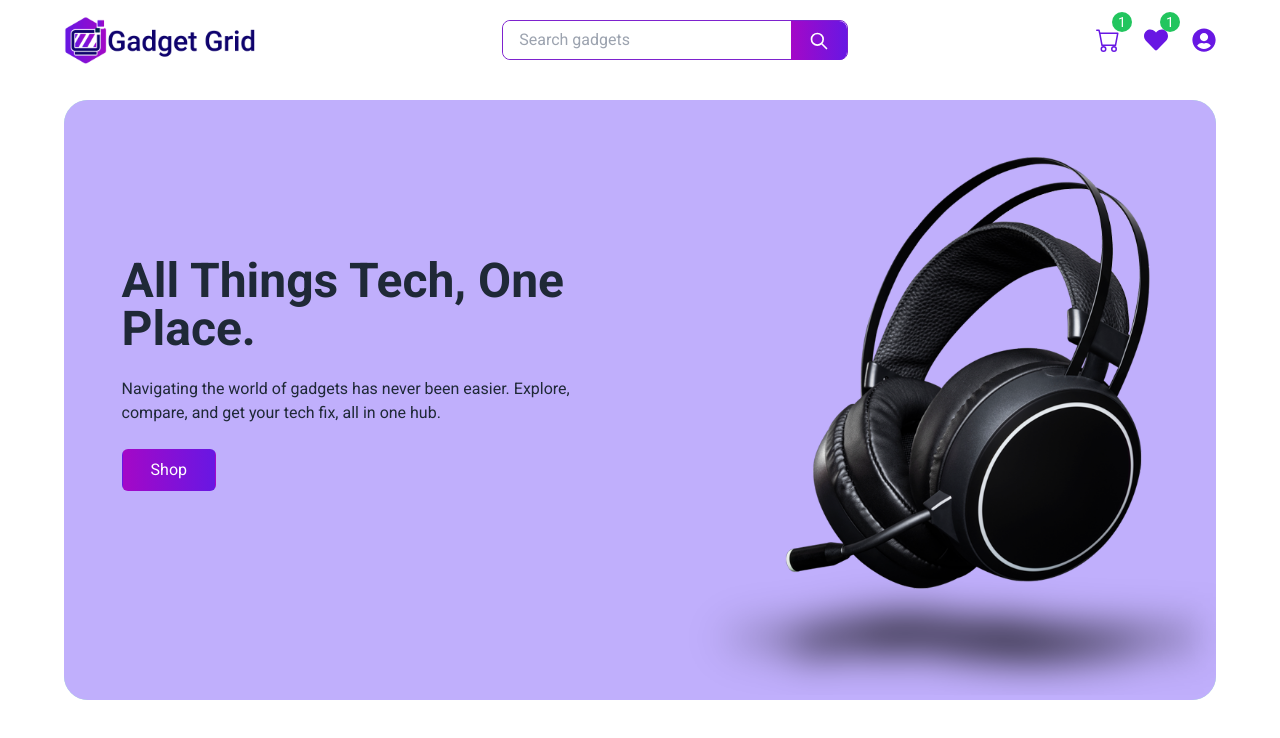
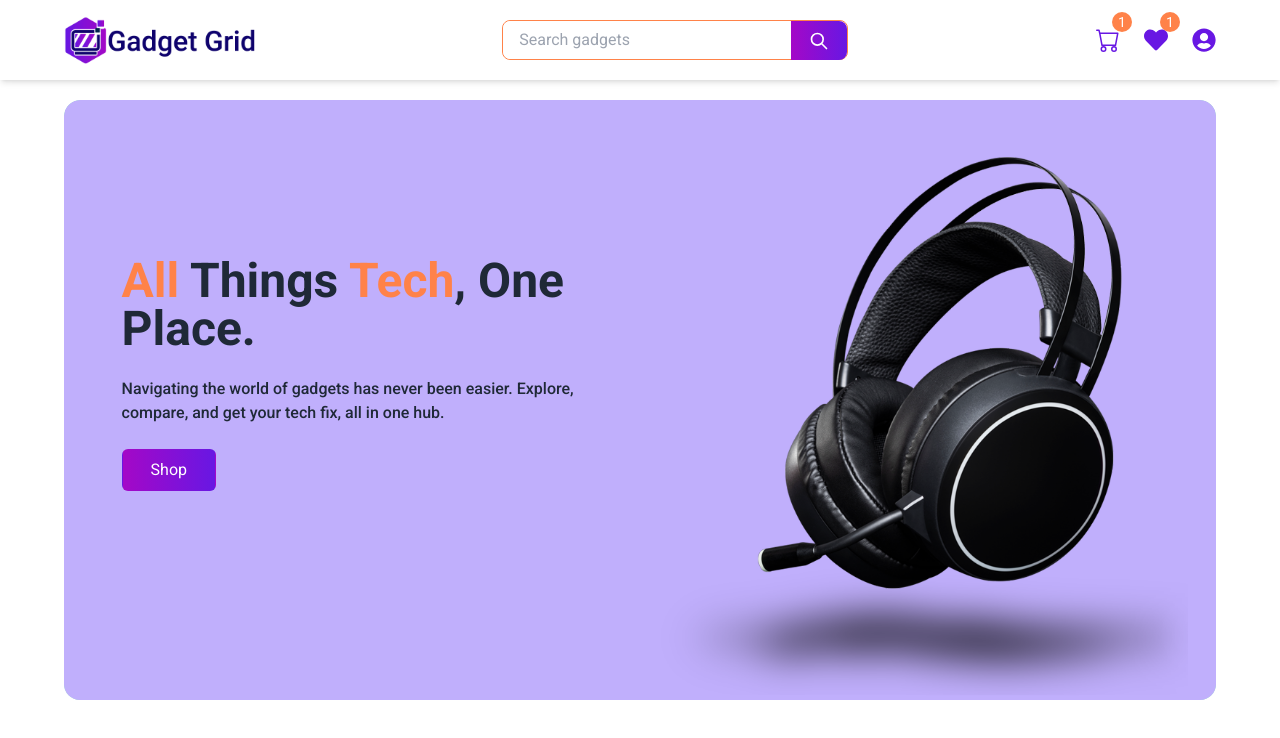
Before and after one commit to MHkhan994/gadget-grid, a React (Vite) app: page / in a window 1280 px wide. Shown: the top 738 px of the page. Built offline with nearby package versions, Linux system fonts and the light colour scheme.

Commit message:
design updated

```diff
--- a/src/Layout/Main.jsx
+++ b/src/Layout/Main.jsx
@@ -21,7 +21,7 @@ const Main = () => {
             <div className="lg:hidden block">
                 <MobileNavbar></MobileNavbar>
             </div>
-            <div className="mt-16 lg:mt-0">
+            <div className="mt-20 lg:mt-0">
                 <Outlet></Outlet>
             </div>
             <div className="h-screen"></div>
--- a/src/Pages/Home/Banner.jsx
+++ b/src/Pages/Home/Banner.jsx
@@ -2,7 +2,7 @@ import { Swiper, SwiperSlide } from 'swiper/react';
 import 'swiper/css';
 import 'swiper/css/effect-fade';
 
-import laptopImg from '../../assets/banner/laptop.png'
+import laptopImg from '../../assets/banner/laptop-2.webp'
 import cameraImg from '../../assets/banner/camera.png'
 import cctvImg from '../../assets/banner/cctv.png'
 import headphonesImg from '../../assets/banner/headphones.png'
@@ -47,7 +47,7 @@ const Banner = () => {
     ]
 
     return (
-        <div data-aos="fade-up" className='lg:h-[75vh] mt-5 min-h-[300px] h-[95vh] md:h-[30vh] my-container rounded-3xl overflow-hidden relative'>
+        <div data-aos="fade-up" className='lg:h-[75vh] mt-5 min-h-[300px] h-[80vh] md:h-[30vh] my-container rounded-2xl overflow-hidden relative'>
             <Swiper
                 loop={true}
                 effect='fade'
@@ -62,14 +62,14 @@ const Banner = () => {
                     photos.map(photo => <SwiperSlide style={{ backgroundColor: photo.bg }} key={photo.bg} className={`lg:pt-5 rounded-2xl overflow-hidden`}>
                         <div className='flex justify-end lg:h-[75vh] h-[95vh] md:h-[30vh]'>
                             <div></div>
-                            <img src={photo.img} className='h-fit lg:h-full md:h-full' alt="" />
+                            <img src={photo.img} className={`h-fit lg:h-full md:h-full pe-7  ${photo.bg === '#9bf5c4' ? 'pe-0 ps-4 scale-x-105' : ''}`} alt="" />
                         </div>
                     </SwiperSlide>)
                 }
             </Swiper>
             <div className='absolute lg:h-[65vh] md:h-[30vh] h-[50vh] flex flex-col lg:justify-center justify-end lg:pt-12 gap-6 pb-5 lg:top-0 md:top-0 bottom-0 z-20 left-[5%] lg:w-[40vw] md:w-[45vw]'>
-                <h1 className='text-5xl font-bold'>All Things Tech, One Place.</h1>
-                <p>Navigating the world of gadgets has never been easier. Explore, compare, and get your tech fix, all in one hub.</p>
+                <h1 className='text-5xl font-bold'><span className='text-orange'>All</span> Things <span className='text-orange'>Tech</span>, One Place.</h1>
+                <p className='font-medium'>Navigating the world of gadgets has never been easier. Explore, compare, and get your tech fix, all in one hub.</p>
                 <div>
                     <button className='primary-btn'>Shop</button>
                 </div>
--- a/src/Pages/Shared/MobileNavbar.jsx
+++ b/src/Pages/Shared/MobileNavbar.jsx
@@ -5,6 +5,8 @@ import { BsCart } from 'react-icons/bs'
 import { CgSearch } from 'react-icons/cg'
 import { HiMiniBars3BottomLeft } from 'react-icons/hi2'
 import Aos from 'aos';
+import { AiFillCaretDown } from 'react-icons/ai';
+import { NavLink } from 'react-router-dom';
 
 const MobileNavbar = () => {
     useEffect(() => {
@@ -15,11 +17,12 @@ const MobileNavbar = () => {
     }, [])
 
     const [serachOpen, setSearchOpen] = useState(false)
+    const [userOpen, setUserOpen] = useState(false)
 
     return (
         <div className='bg-white fixed top-0 w-full shadow-lg z-10'>
-            < div className="my-container flex justify-between bg-white py-2">
-                <button className='text-2xl text-blue'>
+            < div className="my-container flex justify-between bg-white py-3">
+                <button className='text-2xl text-orange'>
                     <HiMiniBars3BottomLeft></HiMiniBars3BottomLeft>
                 </button>
                 <img src="./logo.png" className="lg:h-12 h-10" alt="" />
@@ -31,30 +34,46 @@ const MobileNavbar = () => {
                         </button>
                     </div>
                 </div>
-                <ul className="flex gap-3 items-center text-xl">
-                    <button onClick={() => setSearchOpen(!serachOpen)} data-aos-delay="60" data-aos="fade-down" className="text-blue lg:hidden">
+                <ul className="flex gap-3 items-center text-[26px]">
+                    <button onClick={() => {
+                        setSearchOpen(!serachOpen)
+                        setUserOpen(false)
+                    }} data-aos-delay="60" data-aos="fade-down" className="text-blue lg:hidden">
                         <CgSearch className="text-[1.6rem]"></CgSearch>
                     </button>
                     <button data-aos-delay="60" data-aos="fade-down" className="text-blue relative">
                         <BsCart></BsCart>
-                        <div className="absolute h-4 w-4 bg-green-500 rounded-full -top-4 -right-3">
+                        <div className="absolute h-4 w-4 bg-orange rounded-full -top-4 -right-3">
                             <p className="text-xs text-white">1</p>
                         </div>
                     </button>
                     <button data-aos-delay="150" data-aos="fade-down" className="text-blue relative">
                         <FaHeart></FaHeart>
-                        <div className="absolute h-4 w-4 bg-green-500 rounded-full -top-4 -right-3">
+                        <div className="absolute h-4 w-4 bg-orange rounded-full -top-4 -right-3">
                             <p className="text-xs text-white">1</p>
                         </div>
                     </button>
-                    <button data-aos-delay="200" data-aos="fade-down" className="text-blue">
+                    <button onClick={() => {
+                        setUserOpen(!userOpen)
+                        setSearchOpen(false)
+                    }} data-aos-delay="200" data-aos="fade-down" className="text-blue">
                         <FaUserCircle></FaUserCircle>
+                        {userOpen && <AiFillCaretDown className='text-2xl pe-[3px] rotate-180 top-4 absolute'></AiFillCaretDown>}
                     </button>
                 </ul>
             </div>
-            <div className={`fixed flex bg-white shadow-lg items-center transition-all top-[55px] pe-4 bg-gray-40 z-50 border w-full ${serachOpen ? "left-0" : '-right-full'}`}>
+            {
+                userOpen && <div className='absolute flex justify-center gap-3 flex-col items-center right-2 -bottom-[116px] bg-gradient shadow-lg rounded-md h-32 w-40 z-60'>
+                    <NavLink to={'/account'} className={(isActive) => isActive ? 'text-white' : ''}>Account</NavLink>
+                    <NavLink to={'/login'} className={(isActive) => isActive ? 'text-white' : ''}>Login</NavLink>
+                    <button className='bg-white rounded-md px-4 py-1 text-orange'>
+                        Logout
+                    </button>
+                </div>
+            }
+            <div className={`fixed flex bg-white shadow-lg items-center transition-all top-[55px] pe-4 bg-gray-40 z-40 border w-full ${serachOpen ? "left-0" : '-right-full'}`}>
                 <input type="text" placeholder="Search gadgets" className="px-4 py-2 w-full focus:outline-none" />
-                <CgSearch className='text-xl'></CgSearch>
+                <CgSearch className='text-2xl'></CgSearch>
             </div>
         </div>
     );
--- a/src/Pages/Shared/Navbar.jsx
+++ b/src/Pages/Shared/Navbar.jsx
@@ -1,10 +1,14 @@
 import './Navbar.css'
-import { useEffect } from "react";
+import { useEffect, useState } from "react";
 import { FaUserCircle, FaHeart } from 'react-icons/fa';
 import { BsCart } from 'react-icons/bs'
+import { AiFillCaretDown } from 'react-icons/ai'
 import Aos from 'aos';
+import { NavLink } from 'react-router-dom';
 
 const Navbar = () => {
+
+    const [userOpen, setUserOpen] = useState(false)
 
     useEffect(() => {
         Aos.init({
@@ -15,12 +19,12 @@ const Navbar = () => {
 
 
     return (
-        <div data-aos="fade-down" className={`w-full bg-white relative`}>
+        <div data-aos="fade-down" className={`w-full bg-white relative z-40 shadow-md`}>
             <div className='z-10 bg-white py-4'>
                 <div className="my-container flex justify-between">
                     <img src="./logo.png" className="h-12" alt="" />
                     <div data-aos-delay="150" data-aos="fade-down" className="flex items-center">
-                        <div className="input-group border-purple-700 border rounded-lg h-10">
+                        <div className="input-group border-orange border rounded-lg h-10">
                             <input type="text" placeholder="Search gadgets" className="px-4 lg:w-72 focus:outline-none" />
                             <button className="bg-gradient text-white h-[39px]">
                                 <svg xmlns="http://www.w3.org/2000/svg" className="h-5 w-14" fill="none" viewBox="0 0 24 24" stroke="currentColor"><path strokeLinecap="round" strokeLinejoin="round" strokeWidth="2" d="M21 21l-6-6m2-5a7 7 0 11-14 0 7 7 0 0114 0z" /></svg>
@@ -30,20 +34,31 @@ const Navbar = () => {
                     <ul className="flex gap-6 items-center text-2xl">
                         <button data-aos-delay="60" data-aos="fade-down" className="text-blue relative">
                             <BsCart></BsCart>
-                            <div className="absolute h-5 w-5 bg-green-500 rounded-full -top-4 -right-3">
+                            <div className="absolute h-5 w-5 bg-orange rounded-full -top-4 -right-3">
                                 <p className="text-sm text-white">1</p>
                             </div>
                         </button>
                         <button data-aos-delay="150" data-aos="fade-down" className="text-blue relative">
                             <FaHeart></FaHeart>
-                            <div className="absolute h-5 w-5 bg-green-500 rounded-full -top-4 -right-3">
+                            <div className="absolute h-5 w-5 bg-orange rounded-full -top-4 -right-3">
                                 <p className="text-sm text-white">1</p>
                             </div>
                         </button>
-                        <button data-aos-delay="200" data-aos="fade-down" className="text-blue">
+                        <button onClick={() => setUserOpen(!userOpen)} data-aos-delay="200" data-aos="fade-down" className="text-blue">
                             <FaUserCircle></FaUserCircle>
+                            {userOpen && <AiFillCaretDown className='text-2xl rotate-180 top-5 absolute'></AiFillCaretDown>}
                         </button>
+
                     </ul>
+                    {
+                        userOpen && <div className='absolute flex justify-center gap-3 flex-col items-center right-6 -bottom-28 bg-gradient shadow-lg rounded-md h-32 w-40 z-60'>
+                            <NavLink to={'/account'} className={(isActive) => isActive ? 'text-white' : ''}>Account</NavLink>
+                            <NavLink to={'/login'} className={(isActive) => isActive ? 'text-white' : ''}>Login</NavLink>
+                            <button className='bg-white rounded-md px-4 py-1 text-orange'>
+                                Logout
+                            </button>
+                        </div>
+                    }
                 </div>
             </div>
         </div>
--- a/src/index.css
+++ b/src/index.css
@@ -5,6 +5,12 @@
 @tailwind base;
 @tailwind components;
 @tailwind utilities;
+
+
+:root{
+    --color-orange:#ff8249;
+    --color-blue:#6817E3;
+}
 
 body{
     font-family: 'Roboto', sans-serif;
@@ -33,11 +39,32 @@ body{
     @apply shadow-lg shadow-[#cb8ffc]
 }
 
+.secondery-btn{
+    background-color: var(--color-orange);
+    border: 1px solid transparent;
+    transition: all ease-in-out .3s;
+    @apply text-white px-7 py-1 rounded-lg text-lg
+}
 
-.secondery-btn{
-    @apply bg-blue-800 text-white px-7 py-1 rounded-lg
+.secondery-btn:hover{
+    border: 1px solid var(--color-orange);
+    background-color: white;
+    color: var(--color-orange);
+    @apply shadow-lg shadow-[#ff8249] scale-105
+}
+
+.text-orange{
+    color: var(--color-orange);
+}
+
+.bg-orange{
+    background-color: var(--color-orange);
+}
+
+.border-orange{
+    border-color: var(--color-orange);
 }
 
 .text-blue{
-    @apply text-[#6817E3]
+    color:var(--color-blue)
 }
```
Also changed, not shown: src/assets/banner/camera.png, src/assets/banner/laptop-2.webp (added).
